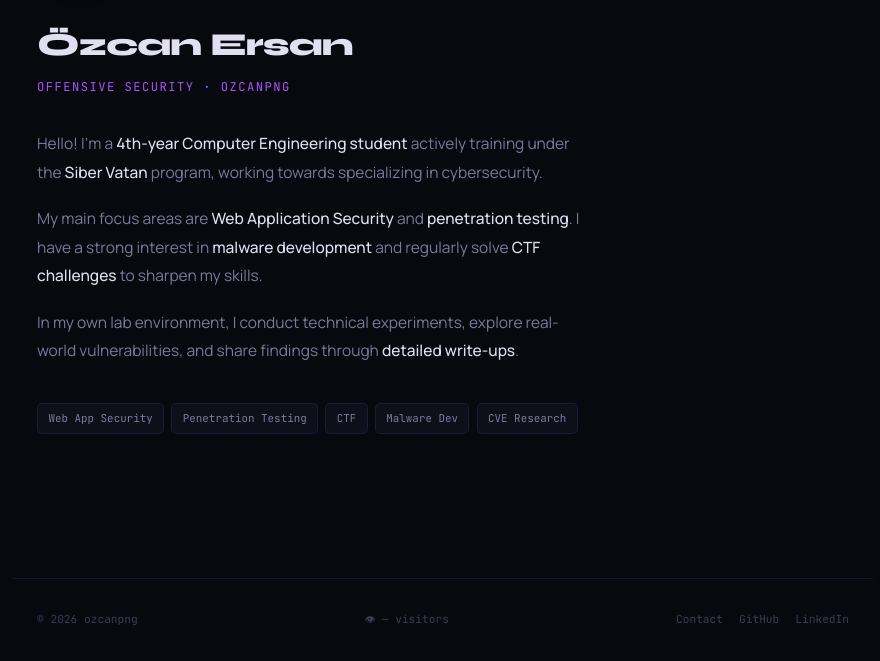
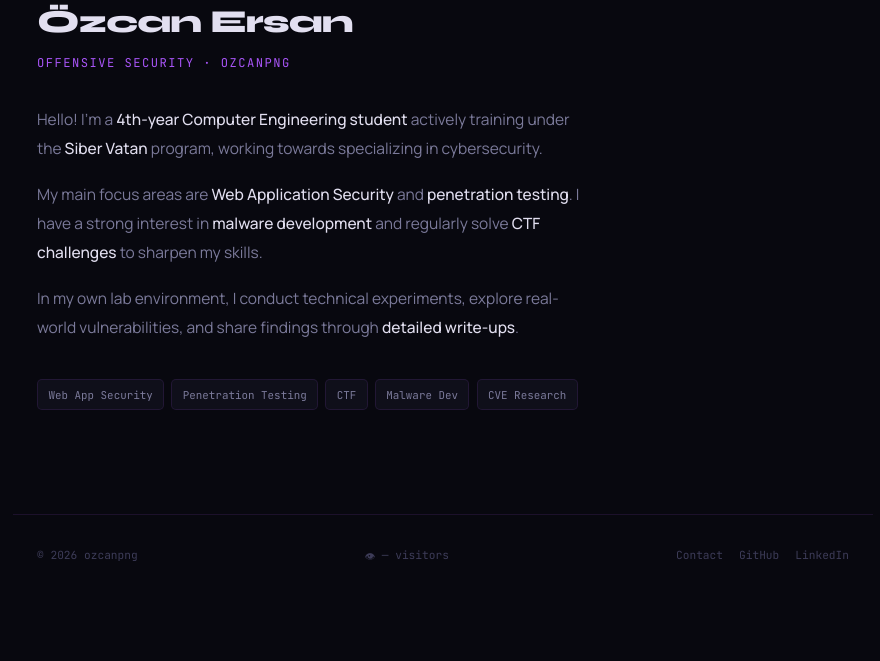
Before and after one commit to ozcanpng/ozcanpng.github.io, an Astro site: page / in a window 1280 px wide. Shown: the part 1425-2086 px from the top of the page, without its empty margins (197-1077 px from the left). After the commit the page ends 2022 px from the top, so only its background shows below. Built offline with nearby package versions, Linux system fonts and the light colour scheme; Astro itself is replaced by a stand-in of ours; no server answers.

Commit message:
fix: about section fills viewport exactly — content centered, footer visible at bottom

```diff
--- a/src/styles/global.css
+++ b/src/styles/global.css
@@ -350,7 +350,9 @@
 
     /* ── ABOUT PAGE ──────────────────────────────── */
     .about-section {
-      padding: 3.5rem 0 5rem;
+      min-height: calc(100vh - 56px - 8.5rem);
+      display: flex; flex-direction: column; justify-content: center;
+      padding: 2.5rem 0;
       border-top: 1px solid var(--border);
     }
     .about-avatar {
```
